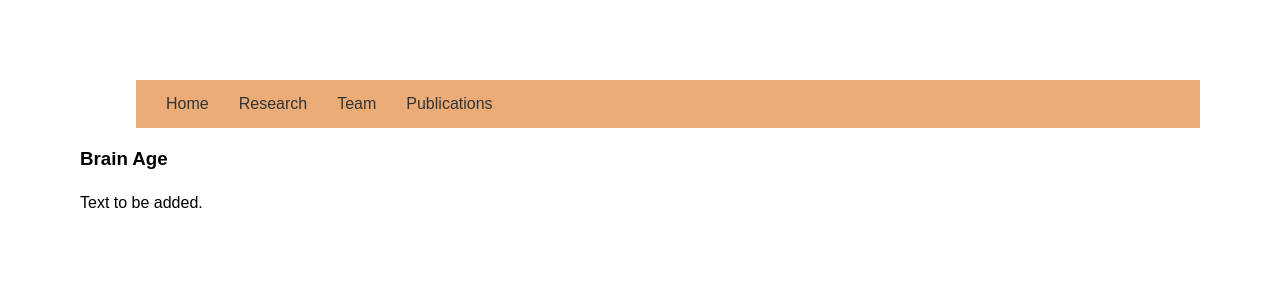
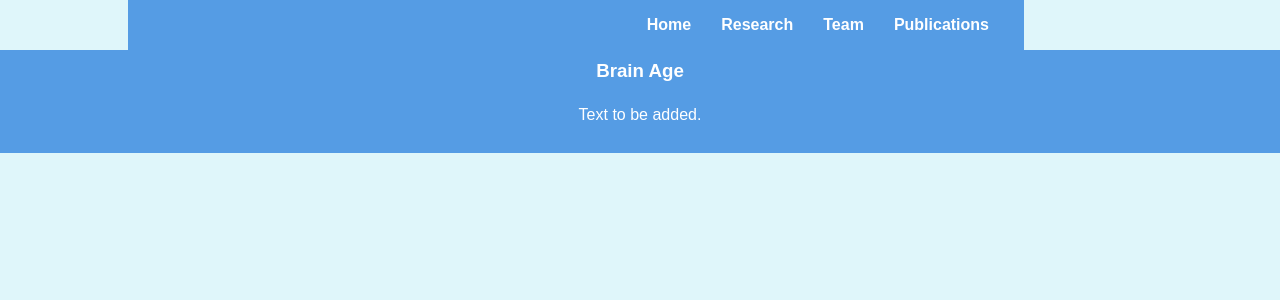
Before and after one commit to AgingLab/AgingLab.github.io, a Jekyll site: the page research.html, which Jekyll copies as it is, in a window 1280 px wide. Shown: the top 300 px of the page. Built offline with Jekyll 4.4.1, drawn with Linux system fonts in a browser that asks for light colours.

Commit message:
Updated navbar and team alignment

```diff
--- a/assets/css/style.css
+++ b/assets/css/style.css
@@ -1,15 +1,62 @@
 /* Reset default margin and padding for all elements */
-
+:root {
+  --primary-color: #559ce4;  /* Dark Blue */
+  --secondary-color: #3498db; /* Light Blue */
+  --background-color: #dff6fa; /* Light Gray */
+  --text-color: #181717; /* Dark Gray */
+  --accent-color: #e74c3c; /* Red */
+}
 
 * {
-  margin: 0;
-  padding: 0;
+  margin: 0px;
+  padding: 0px;
   box-sizing: border-box;
 }
 
 body {
-  margin: 80px; /* Adjust this value to set the desired margin size */
-  font-family: Arial, sans-serif; /* Set the font family to Arial */
+  background-color: var(--background-color);
+  color: var(--text-color);
+  font-family: Arial, sans-serif;
+  margin: 0;
+  padding: 0;
+}
+
+/* Navbar styles */
+/* General Navbar Styles */
+.navbar {
+  background-color: var(--primary-color);
+  display: flex;
+  align-items: center; /* Align items vertically */
+  justify-content: flex-end;
+  padding: 5px 15px; /* Reduce padding to make it thinner */
+  height: 50px; /* Set a fixed height */
+  margin-left: 10%;
+  margin-right: 20%;
+}
+
+/* Navbar Links */
+.navbar a {
+  color: white !important;
+  font-weight: bold;
+  text-decoration: none;
+  padding: 8px 12px; /* Reduce padding inside links */
+  font-size: 16px; /* Adjust font size if needed */
+}
+
+/* Responsive Navbar for Mobile */
+@media screen and (max-width: 768px) {
+  .navbar {
+      flex-direction: column; /* Stack links vertically */
+      align-items: flex-start; /* Align left */
+      width: 100%;
+      margin-left: 0; /* Reset margin */
+  }
+
+  .navbar a {
+      padding: 10px;
+      width: 100%;
+      text-align: left; /* Align text */
+  }
 }
 
 .main-content {
@@ -24,6 +71,14 @@ body {
 .main-content h2 {
   text-align: center; /* Keeps headings centered */
   margin-bottom: 20px; /* Adds space below headings */
+}
+
+.visible {
+  width: 100%; /* Makes the image full width */
+  max-width: 1200px; /* Adjust this to control the max size */
+  height: auto; /* Maintains aspect ratio */
+  display: block; /* Ensures no extra space below */
+  margin: 20px auto; /* Centers the image */
 }
 
 /* Add space below paragraphs */
@@ -91,41 +146,6 @@ img {
   border-bottom: 1px solid #fff;
 }
 
-/* Navbar styles */
-/* General Navbar Styles */
-.navbar {
-  display: flex;
-  justify-content: flex-start;
-  align-items: center;
-  background-color: #ecac77;
-  padding: 10px 20px;
-  margin-left: 5%;
-}
-
-/* Style Navbar Links */
-.navbar a {
-  color: white;
-  text-decoration: none;
-  padding: 10px 15px;
-}
-
-/* Responsive Navbar for Mobile */
-@media screen and (max-width: 768px) {
-  .navbar {
-      flex-direction: column; /* Stack links vertically */
-      align-items: flex-start; /* Align left */
-      width: 100%;
-      margin-left: 0; /* Reset margin */
-  }
-
-  .navbar a {
-      padding: 10px;
-      width: 100%;
-      text-align: left; /* Align text */
-  }
-}
-
-
 .tabs {
   display: flex;
   justify-content: right; /* Optional: center the tabs */
@@ -188,12 +208,25 @@ img {
   margin-bottom: 10px;
 }
 
-header h1, h2, h3, h4 {
-  margin-top: 20px; /* Adjust this value to increase or decrease the space before the headers */
-  margin-bottom: 10px;
-}
-
 li {
     line-height: 1.3;
     margin-bottom: 10px;
 }
+
+a {
+  color: var(--secondary-color);
+}
+
+
+/* Add a section for header properties */
+header {
+  background-color: var(--primary-color);
+  color: white;
+  text-align: center;
+  padding: 10px 0;
+  margin-bottom: 5px;
+}
+.main-content h1, h2, h3 {
+  text-align: center; /* Keeps headings centered */
+  margin-bottom: 15px !important; /* Adds space below h3 headings */
+}
```
Also changed, not shown: assets/Zeighami_et_al_cover_resized.png (added), 1 other file.
